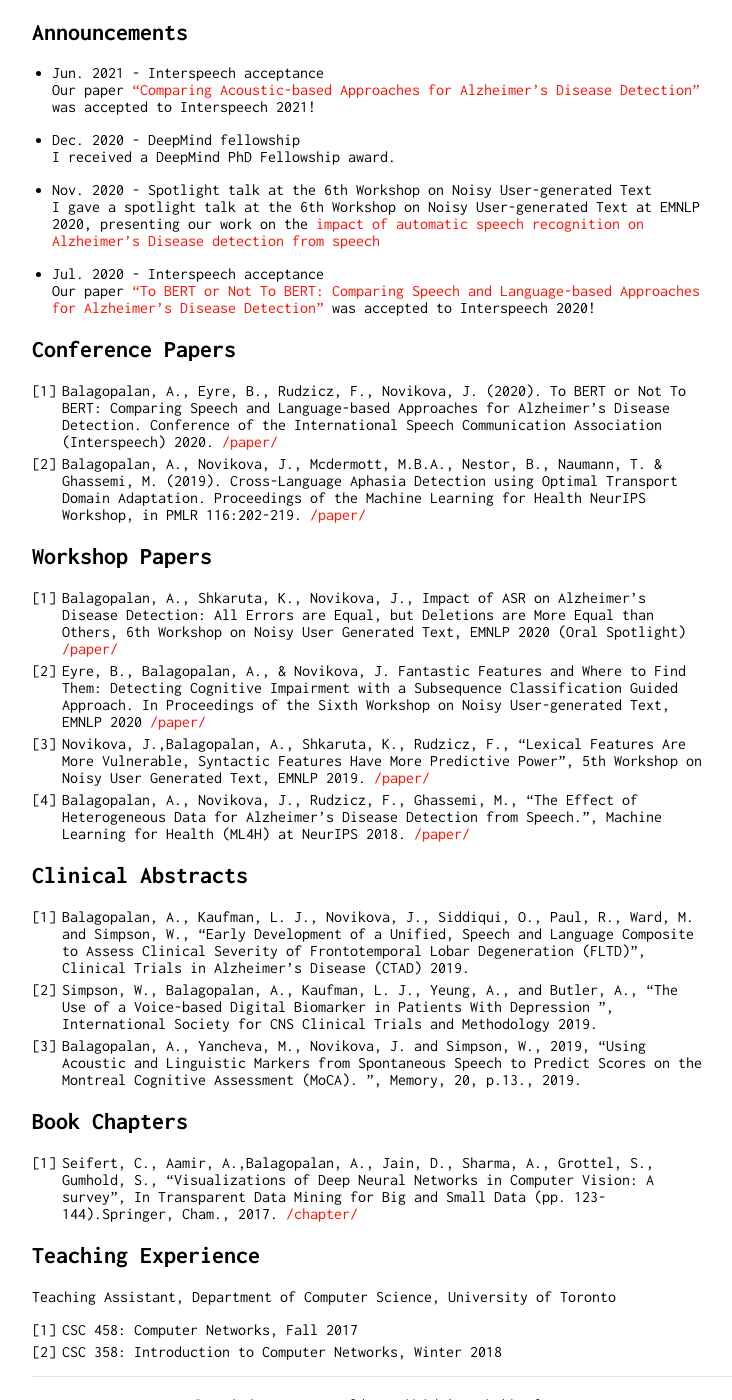
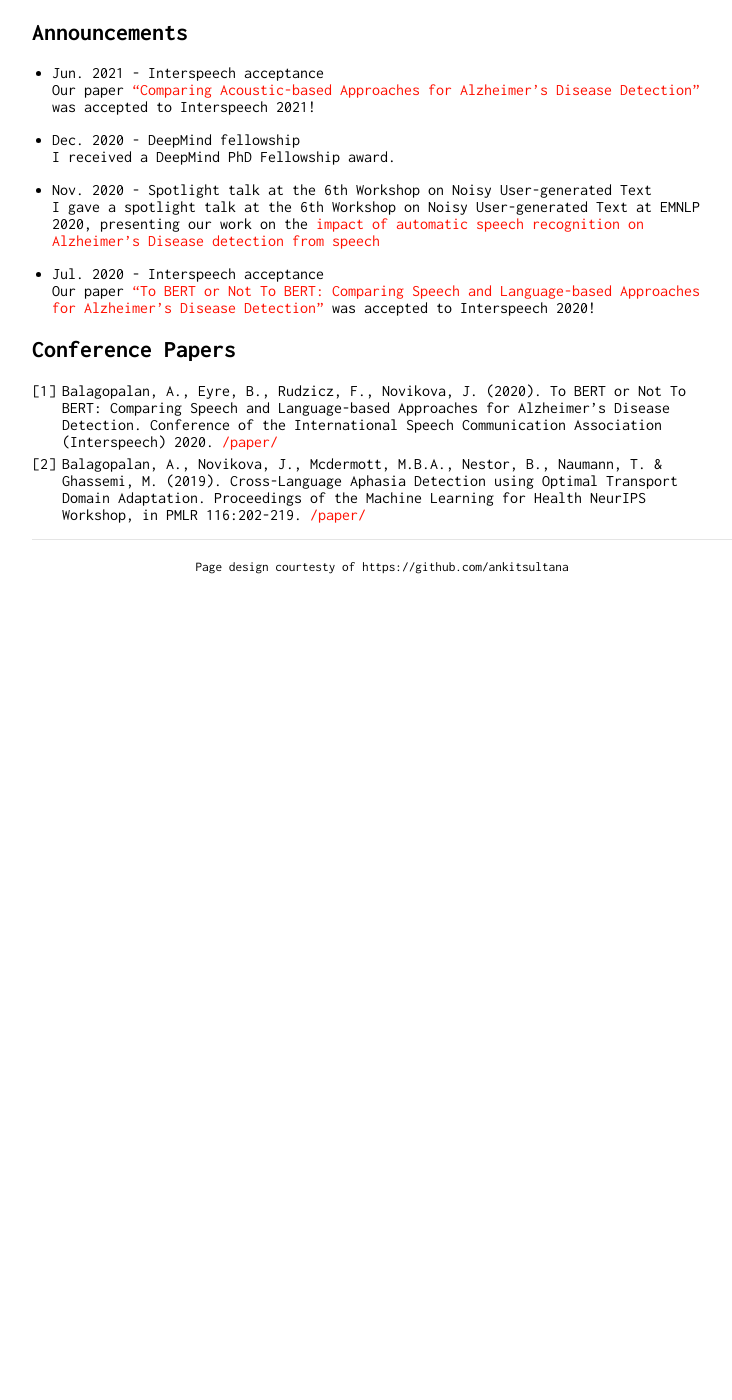
Before and after one commit to Vikramansen/vikramansen.github.io, a Jekyll site: the page built from index.md, in a window 1280 px wide and 1400 px high, scrolled down 412 px. Shown: the whole window, without its empty margins (258-990 px from the left). Built offline with Jekyll 4.4.1, drawn with Linux system fonts in a browser that asks for light colours; our own code applies the rules of GitHub Pages for plain Markdown files; after the commit the page ends 986 px from its top, so only the background shows below that.

Commit message:
Update index.md

```diff
--- a/index.md
+++ b/index.md
@@ -30,26 +30,3 @@ Our paper ["To BERT or Not To BERT: Comparing Speech and Language-based Approach
 ## Conference Papers
 1. Balagopalan, A., Eyre, B., Rudzicz, F., Novikova, J. (2020). To BERT or Not To BERT: Comparing Speech and Language-based Approaches for Alzheimer’s Disease Detection. Conference of the International Speech Communication Association (Interspeech) 2020. [/paper/](https://arxiv.org/abs/2008.01551)
 2. Balagopalan, A., Novikova, J., Mcdermott, M.B.A., Nestor, B., Naumann, T. & Ghassemi, M. (2019). Cross-Language Aphasia Detection using Optimal Transport Domain Adaptation. Proceedings of the Machine Learning for Health NeurIPS Workshop, in PMLR 116:202-219. [/paper/](http://proceedings.mlr.press/v116/balagopalan20a/balagopalan20a.pdf)
-
-## Workshop Papers
-1. Balagopalan, A., Shkaruta, K., Novikova, J., Impact of ASR on Alzheimer's Disease Detection: All Errors are Equal, but Deletions are More Equal than Others, 6th Workshop on Noisy User Generated Text, EMNLP 2020 (Oral Spotlight) [/paper/](https://www.aclweb.org/anthology/2020.wnut-1.21.pdf)
-2. Eyre, B., Balagopalan, A., & Novikova, J. Fantastic Features and Where to Find Them: Detecting Cognitive Impairment with a Subsequence Classification Guided Approach. In Proceedings of the Sixth Workshop on Noisy User-generated Text, EMNLP 2020 [/paper/](https://www.aclweb.org/anthology/2020.wnut-1.25.pdf)
-3. Novikova, J.,Balagopalan, A., Shkaruta, K.,  Rudzicz, F., “Lexical Features Are More Vulnerable, Syntactic Features Have More Predictive Power”, 5th Workshop on Noisy User Generated Text, EMNLP 2019. [/paper/](https://www.aclweb.org/anthology/D19-5556.pdf)
-4. Balagopalan, A., Novikova, J., Rudzicz, F.,  Ghassemi, M., “The Effect of Heterogeneous Data for Alzheimer’s Disease Detection from Speech.”, Machine Learning for Health (ML4H) at NeurIPS 2018. [/paper/](https://arxiv.org/pdf/1811.12254.pdf)
-
-
-## Clinical Abstracts
-1. Balagopalan, A., Kaufman, L. J., Novikova, J., Siddiqui, O., Paul, R., Ward, M. and Simpson, W., “Early Development of a Unified, Speech and Language Composite to Assess Clinical Severity of Frontotemporal Lobar Degeneration (FLTD)”, Clinical Trials in Alzheimer’s Disease (CTAD) 2019.
-2. Simpson, W., Balagopalan, A., Kaufman, L. J., Yeung, A., and Butler, A., “The Use of a Voice-based Digital Biomarker in Patients With Depression ”, International Society for CNS Clinical Trials and Methodology 2019.
-3. Balagopalan, A., Yancheva, M., Novikova, J. and Simpson, W., 2019, “Using Acoustic and Linguistic Markers from Spontaneous Speech to Predict Scores on the Montreal Cognitive Assessment (MoCA). ”, Memory, 20, p.13., 2019.
-
-
-## Book Chapters
-
-1. Seifert, C., Aamir, A.,Balagopalan, A., Jain, D., Sharma, A., Grottel, S.,  Gumhold, S., “Visualizations of Deep Neural Networks in Computer Vision:  A survey”, In Transparent Data Mining for Big and Small Data (pp.  123-144).Springer, Cham., 2017. [/chapter/](https://www.springerprofessional.de/en/visualizations-of-deep-neural-networks-in-computer-vision-a-surv/12273622)
-
-## Teaching Experience
-
-Teaching Assistant, Department of Computer Science, University of Toronto
-1. CSC 458:  Computer Networks, Fall 2017
-2. CSC 358:  Introduction to Computer Networks, Winter 2018
```
